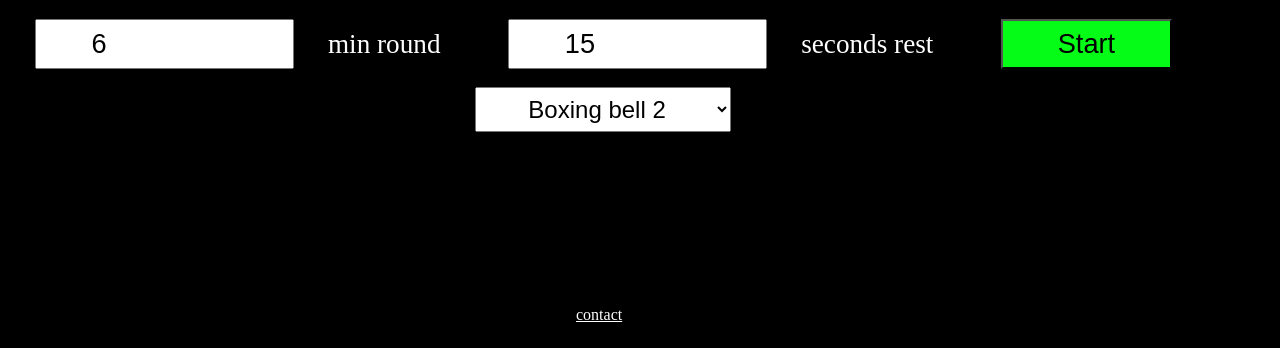
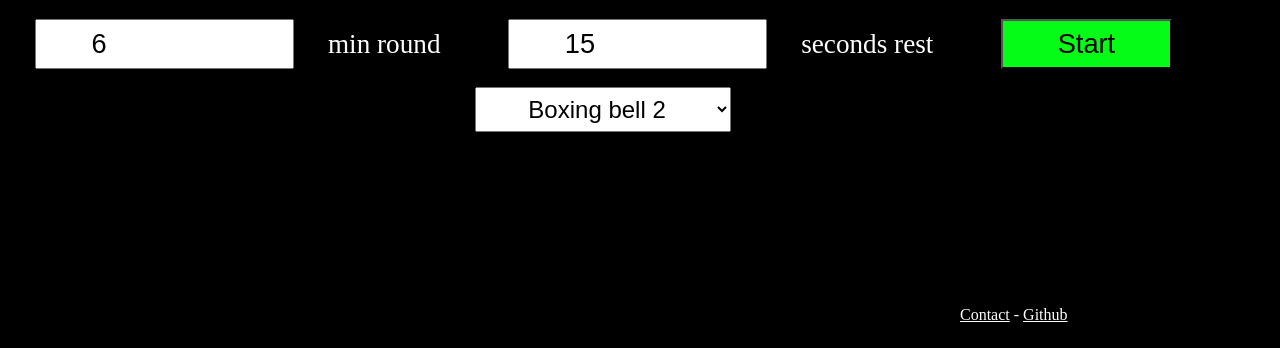
Before and after one commit to woutersf/bjj-fight-timer, a website built with Parcel: page docroot/index.html in a window 1280 px wide. Shown: the part 460-808 px from the top of the page. Built offline with nearby package versions, Linux system fonts and the light colour scheme.

Commit message:
added github link

```diff
--- a/docroot/index.html
+++ b/docroot/index.html
@@ -6,6 +6,9 @@
 @font-face {
   font-family: clockFont;
   src: url(TickingTimebombBB.ttf);
+}
+html, body {
+    height: 100%;
 }
 body{
   background-color: black;
@@ -67,7 +70,7 @@ audio{
 #contact{
       bottom: 1em;
     position: absolute;
-    left: 45%;
+    left: 75%;
     right: auto;
 
 }
@@ -246,7 +249,7 @@ $(document).ready(function(){
   </audio>
 
 </div>
-<div id="contact"><a href="mailto:woutersf@gmail.com">contact</a></div>
+<div id="contact"><a href="mailto:woutersf@gmail.com">Contact</a> - <a href="https://github.com/woutersf/bjj-fight-timer">Github</a></div>
 
 </body>
 </html>
```
